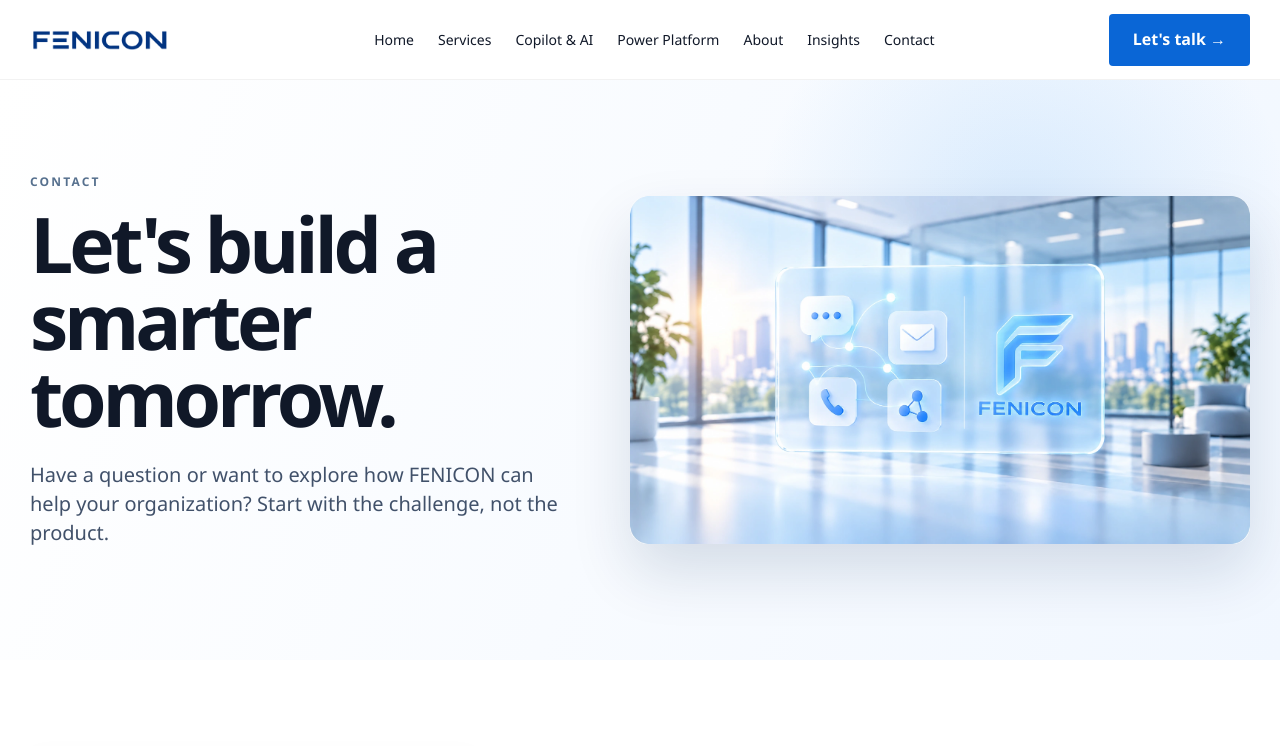
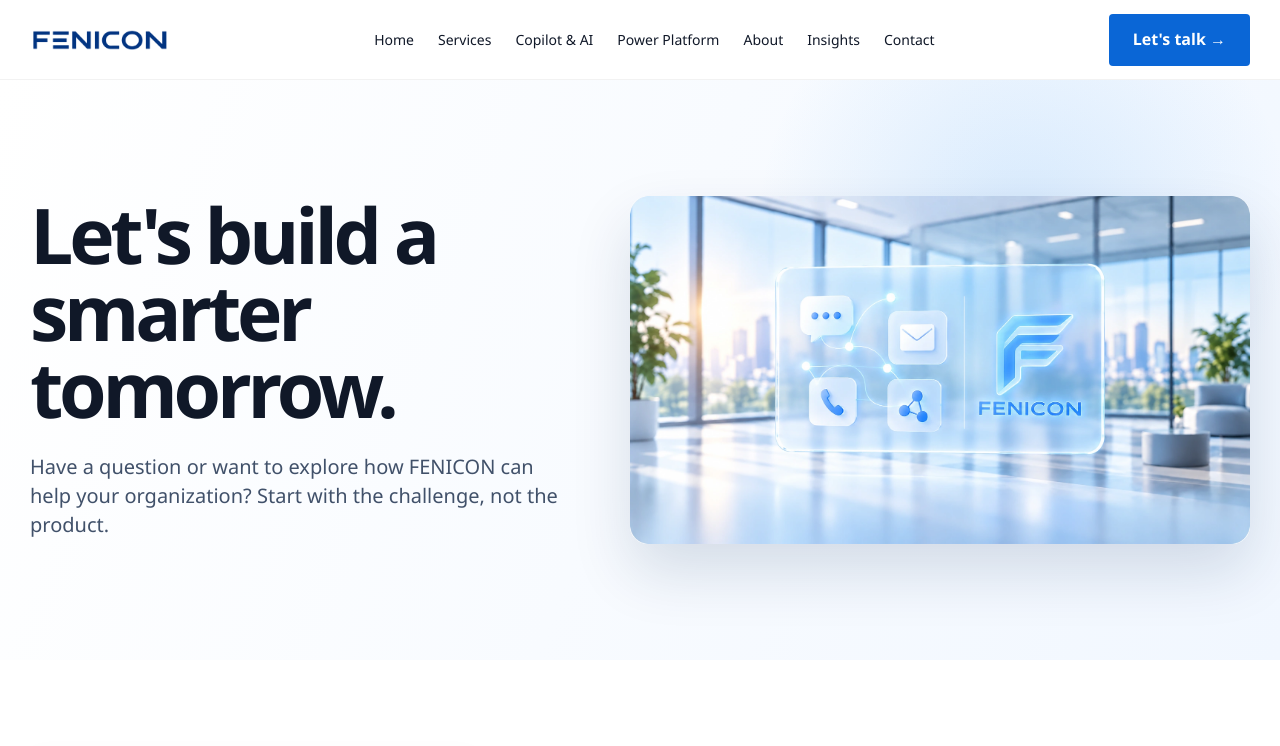
Before and after one commit to nielsferson/feniconbv-website, a React (Vite) app: page /contact in a window 1280 px wide. Shown: the top 746 px of the page. Built offline with nearby package versions, Linux system fonts and the light colour scheme.

Commit message:
Update Contact.jsx

```diff
--- a/src/pages/Contact.jsx
+++ b/src/pages/Contact.jsx
@@ -5,7 +5,6 @@
   return (
     <>
       <PageHero
-        eyebrow="CONTACT"
         title="Let's build a smarter tomorrow."
         intro="Have a question or want to explore how FENICON can help your organization? Start with the challenge, not the product."
         image="/images/contact/contact-hero.webp"
```
